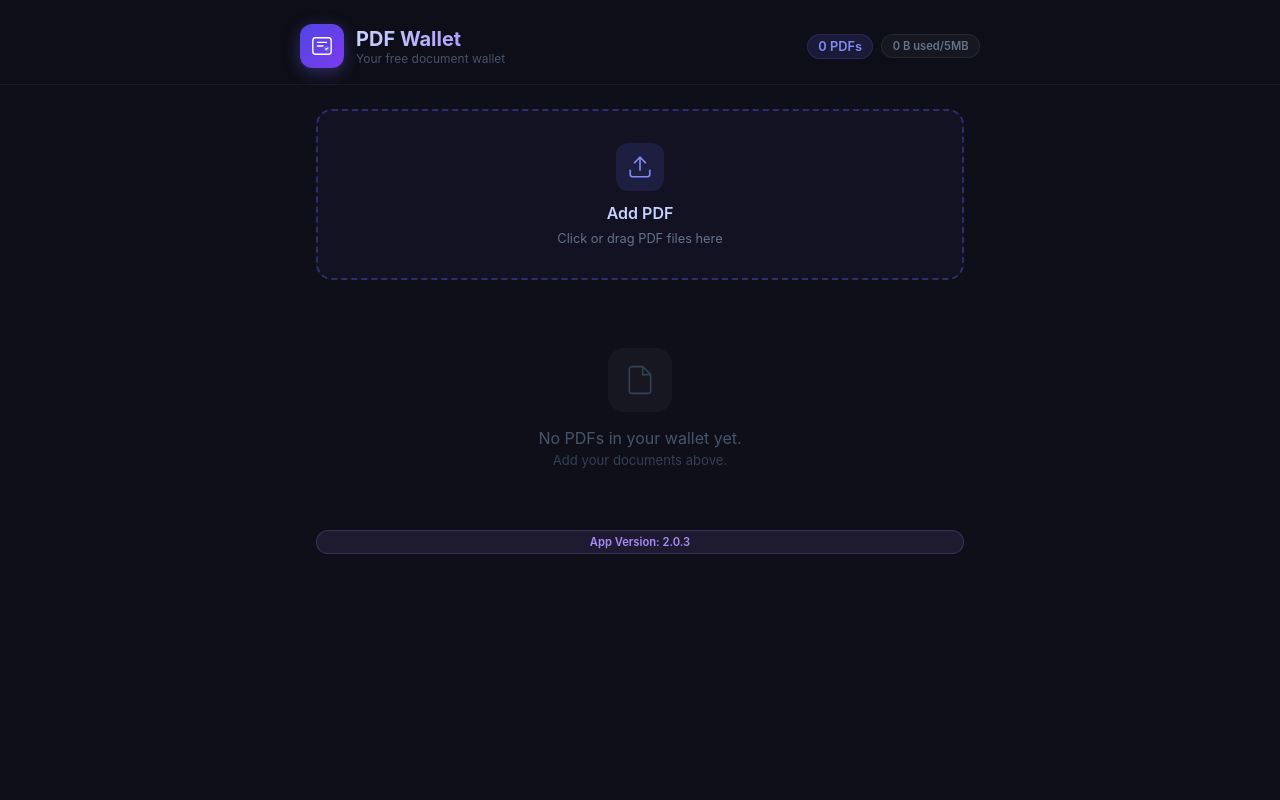
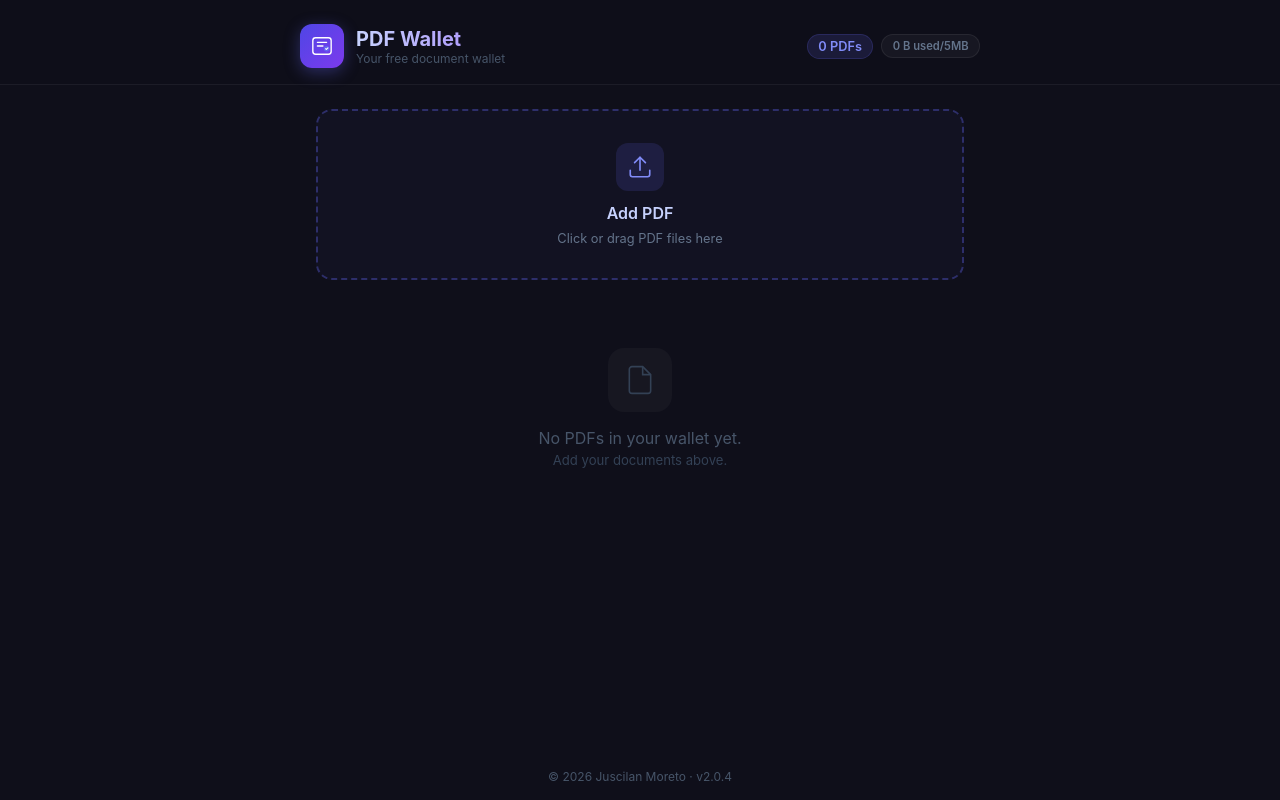
Before and after one commit to juscilan/wallet_pdf, a Svelte app: page / in a window 1280 px wide. Built offline with nearby package versions, Linux system fonts and the light colour scheme.

Commit message:
feat(app): v2.0.4 add version copy on the footer

```diff
--- a/package.json
+++ b/package.json
@@ -2,7 +2,7 @@
   "name": "wallet-pdf",
   "author": "Juscilan Moreto - www.juscilan.com",
   "private": true,
-  "version": "2.0.3",
+  "version": "2.0.4",
   "type": "module",
   "scripts": {
     "dev": "vite",
--- a/src/App.svelte
+++ b/src/App.svelte
@@ -186,9 +186,12 @@
           Install app
         </button>
       {/if} -->
-      <span class="badge badge-version center" aria-label={`App version ${appVersion}`}>App Version: {appVersion}</span>
-    </section>
+      </section>
   </main>
+
+  <footer class="footer">
+    <p aria-label={`App version ${appVersion}`}>© {new Date().getFullYear()} Juscilan Moreto · v{appVersion}</p>
+  </footer>
 
   <!-- Toast notifications -->
   <div class="toast-container" aria-live="polite">
@@ -290,13 +293,6 @@
     border: 1px solid rgba(99,102,241,0.2);
   }
   .badge-sm { font-size: 0.7rem; color: #64748b; background: rgba(255,255,255,0.04); border-color: rgba(255,255,255,0.07); }
-  .badge-version {
-    font-size: 0.7rem;
-    color: #a78bfa;
-    background: rgba(167,139,250,0.1);
-    border-color: rgba(167,139,250,0.2);
-    text-align: center;
-  }
   .install-button {
     padding: 0.25rem 0.65rem;
     border: 1px solid rgba(99,102,241,0.4);
@@ -361,6 +357,16 @@
     gap: 0.65rem;
   }
 
+  /* Footer */
+  .footer {
+    margin-top: auto;
+    padding: 1rem;
+    text-align: center;
+    color: #475569;
+    font-size: 0.75rem;
+  }
+  .footer p { margin: 0; }
+
   /* Empty */
   .empty {
     text-align: center;
```
Also changed, not shown: 1 other file (tests, documents, lock files or other folders).
